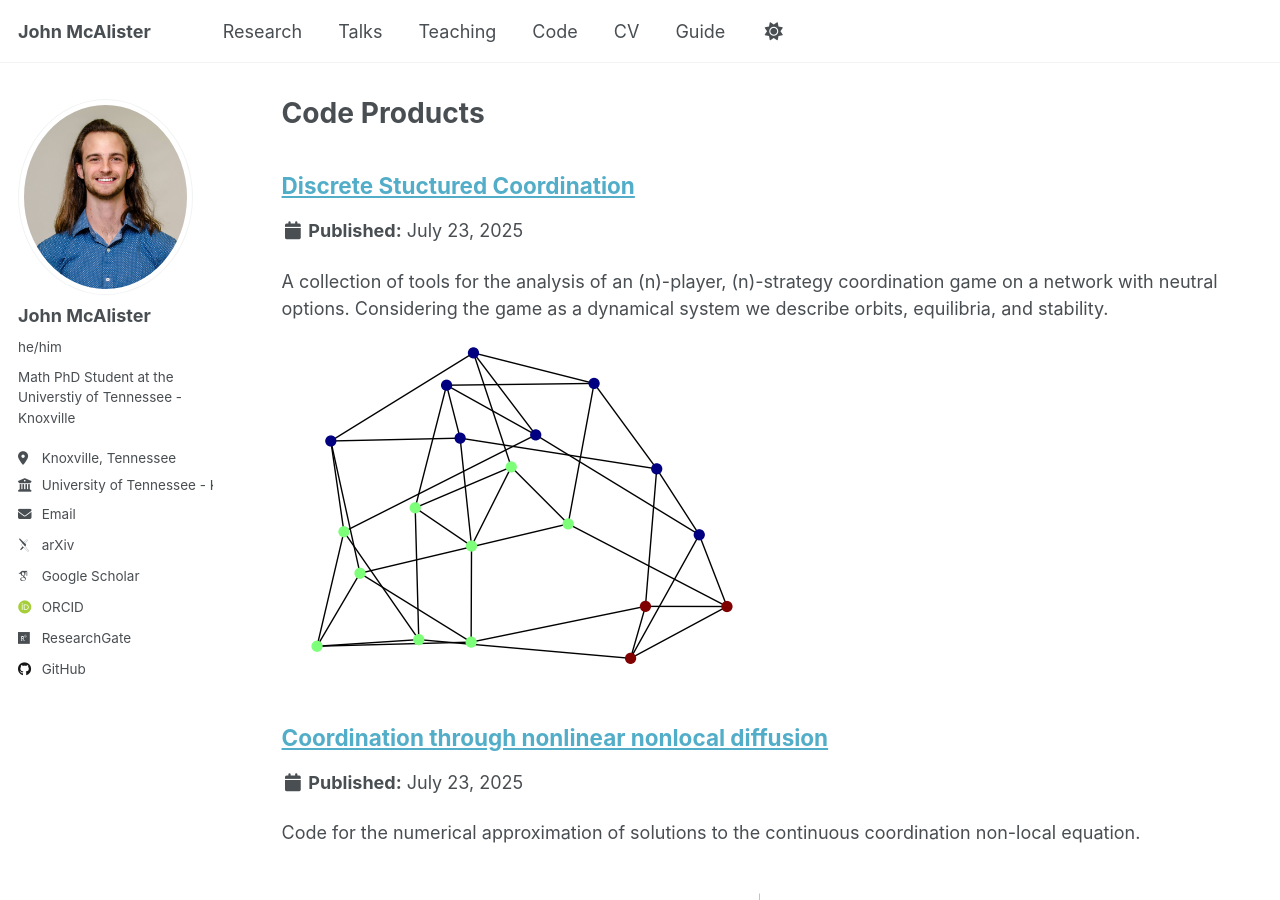
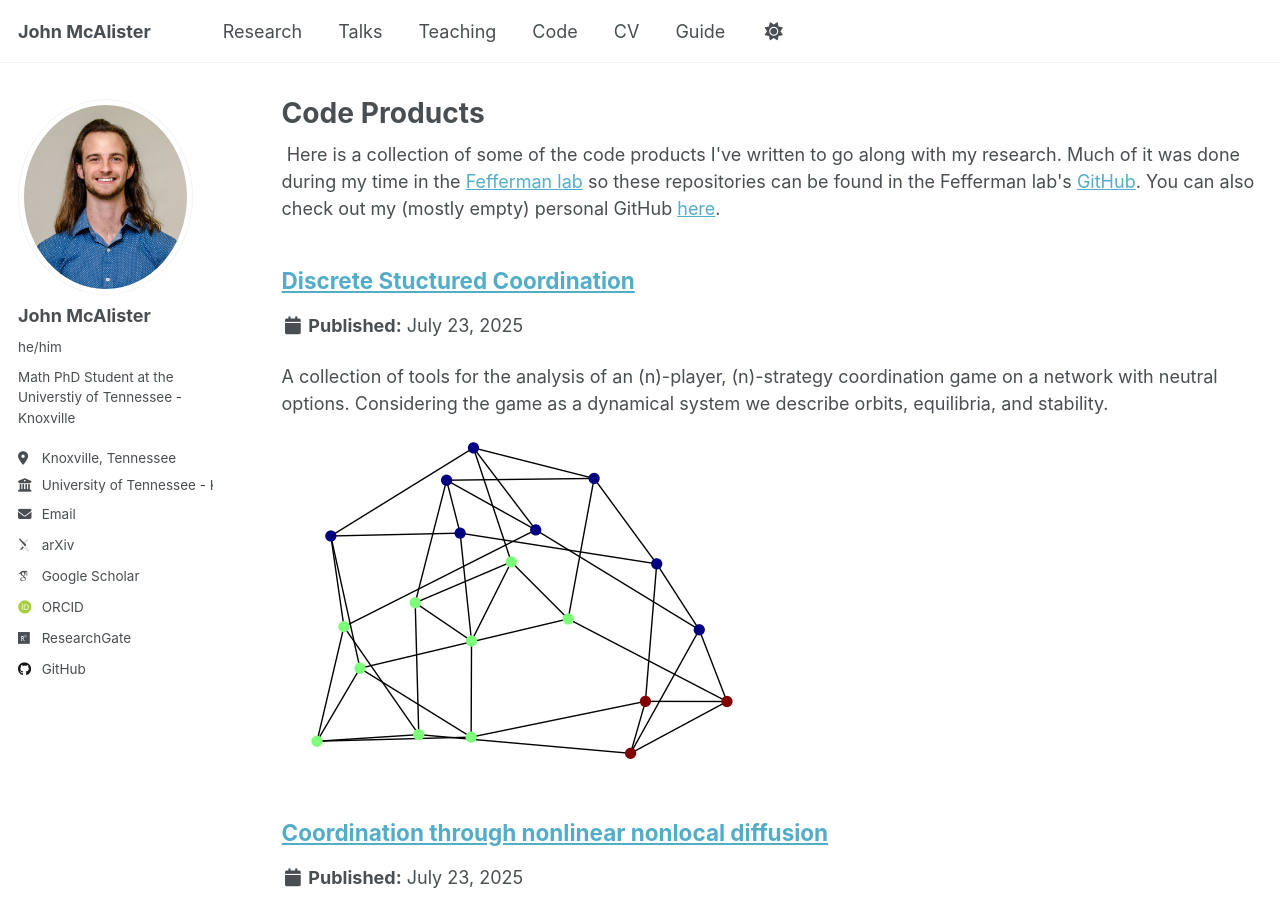
Before and after one commit to jmcalis/jmcalis.github.io, a Jekyll site: the page built from _pages/portfolio.html, in a window 1280 px wide and 900 px high. Built offline with Jekyll 4.4.1, drawn with Linux system fonts in a browser that asks for light colours; some web fonts are replaced; a script that is not in the unit is left out.

Commit message:
changes to about and portfolio

```diff
--- a/_pages/portfolio.html
+++ b/_pages/portfolio.html
@@ -4,6 +4,11 @@ title: "Code Products"
 permalink: /portfolio/
 author_profile: true
 ---
+ <div class="wordwrap"> Here is a collection of some of the code products I've written to go along with my research.
+  Much of it was done during my time in the <a href = https://feffermanlab.org>Fefferman lab</a> so these repositories
+  can be found in the Fefferman lab's <a href = https://github.com/feffermanlab>GitHub</a>. You can also check out my (mostly empty)
+  personal GitHub <a href = https://github.com/jmcalis>here</a>.
+  </div>
 
 {% include base_path %}
 
--- a/_pages/teaching.html
+++ b/_pages/teaching.html
@@ -6,7 +6,7 @@ author_profile: true
 ---
 <div class="wordwrap">I have gotten the opportunity to teach and mentor throughout my time in graduate school.
   For a better understanding of how I think of teaching, you can find my teaching statement
-    <a href = http://jmcalis.github.io/files/McAlisterResearchStatement.pdf>here</a>.
+    <a href = http://jmcalis.github.io/files/McAlisterResearchStatement.pdf>here</a>.</div>
 
 {% include base_path %}
 
```
Also changed, not shown: _pages/about.md (+1 -1 lines).
